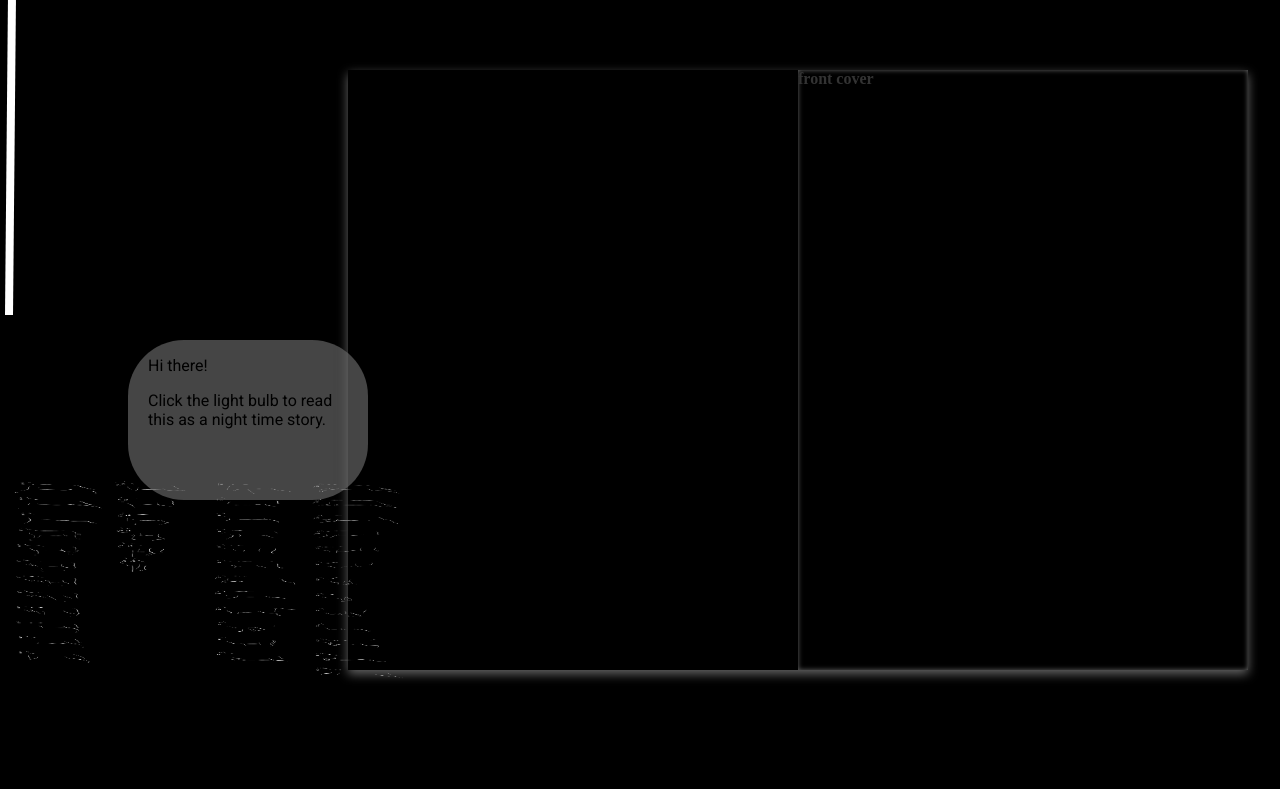
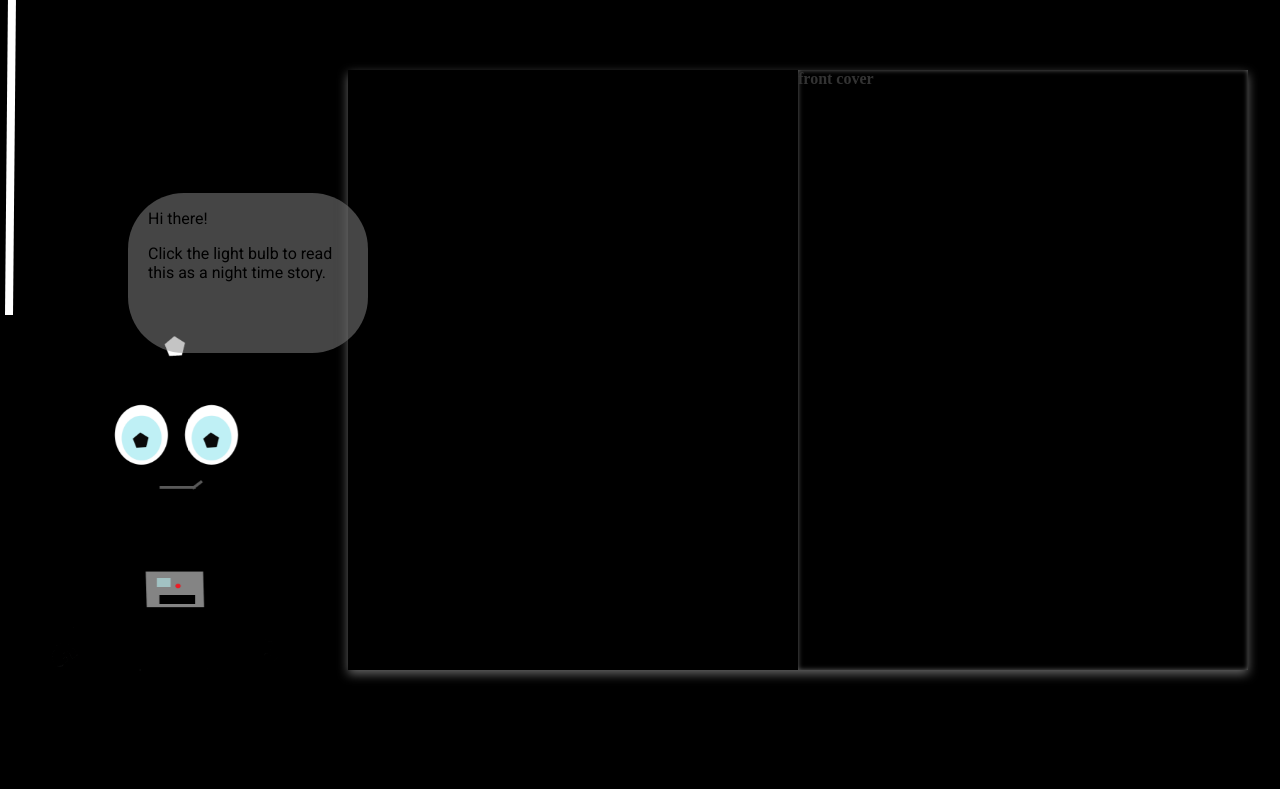
Before and after one commit to YasminC/Interactive-Story, a plain HTML site: page night.html in a window 1280 px wide. Drawn offline with nearby package versions, Linux system fonts and the light colour scheme.

Commit message:
added night time robot

```diff
--- a/night.css
+++ b/night.css
@@ -172,18 +172,19 @@ p{
 
 /*animation*/
 .animation{
-   width:400px;
-  height: 200px;
+    width:211px;
+  height: 396px;
 }
 .anim{
   width:400px;
   height: 200px;
   position:absolute;
-  top:480px;
+  top:333px;
 }
 .anim img{
-  width:400px;
-  height: 200px;
+  width:auto;
+  max-width:340px;
+
 }
 
 
--- a/night.html
+++ b/night.html
@@ -29,7 +29,7 @@
       <p>Hi there!</p>
       <p>Click the light bulb to read this as a night time story.</p>
     </div>
-    <div class="animation"><img src="images/cat_sprite.png"></div>
+    <div class="animation"><img src="images/robot_night.png"></div>
   </div>
 </div>
   <div class="right">
```
Also changed, not shown: images/robot_night.png (added).
